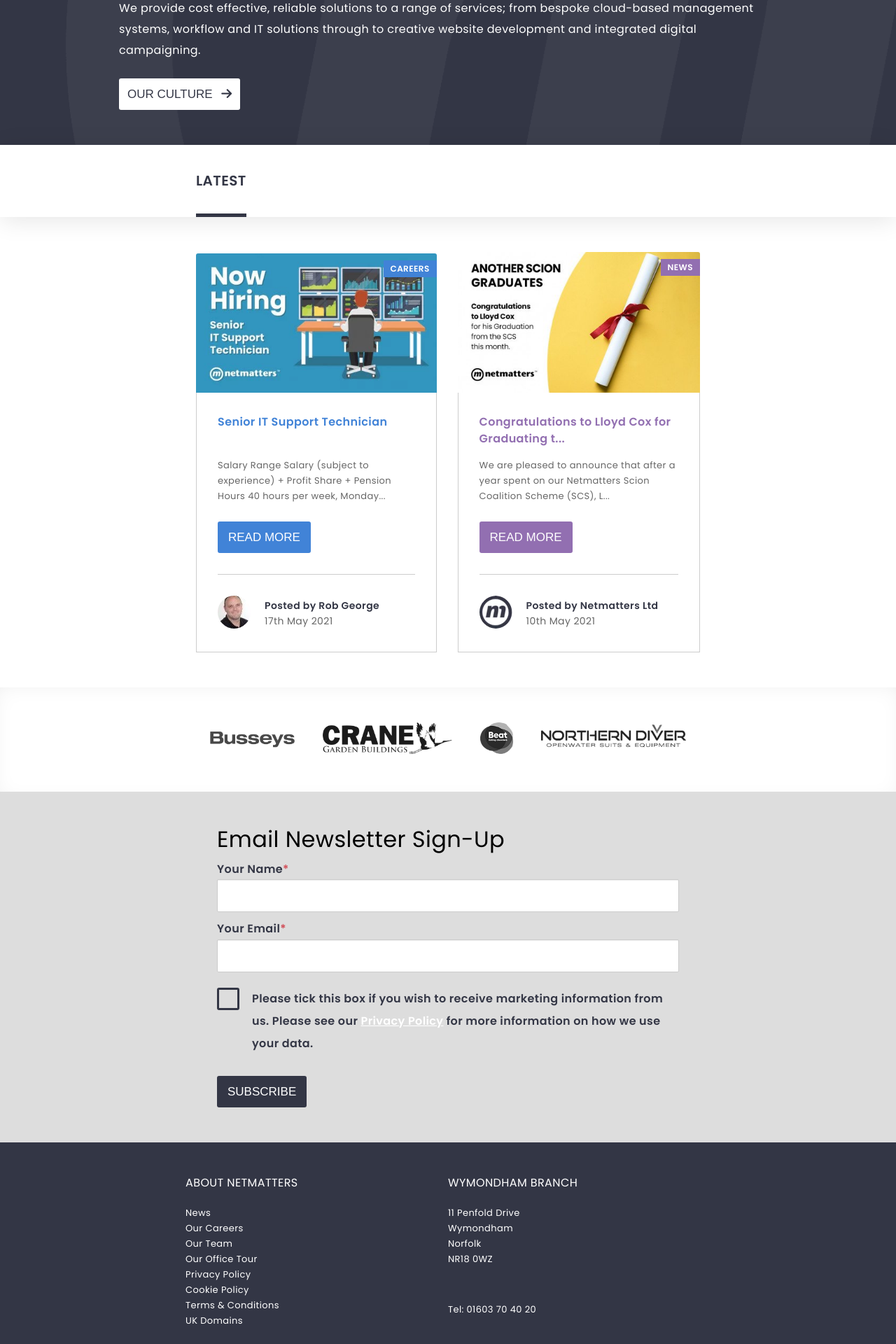
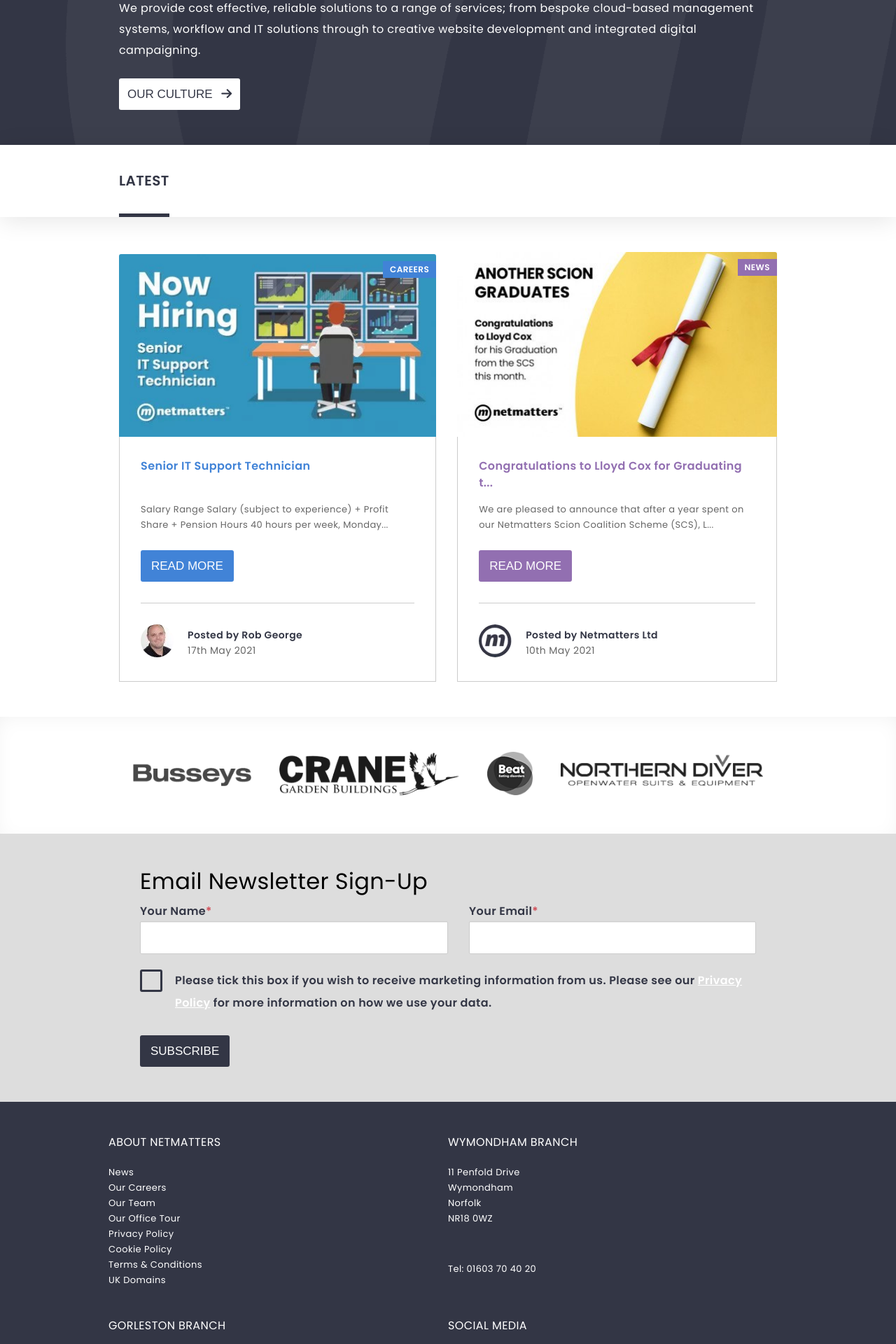
Before and after one commit to adam-pearson/HTML-CSS-Reflection, a PHP site: page / in a window 1280 px wide. Shown: the part 2119-4039 px from the top of the page at 70% size. Run offline with PHP 8.4, Linux system fonts and the light colour scheme; some libraries are stand-ins or nearby versions.

Commit message:
Finished large size version

```diff
--- a/css/styles.css
+++ b/css/styles.css
@@ -1504,5 +1504,33 @@ footer {
   .about {
     width: 970px;
   }
+  .latest-top {
+    width: 970px;
+  }
+  .latest-cards-container {
+    width: 970px;
+  }
+  .logos-container {
+    width: 970px;
+  }
+  .newsletter-inner {
+    width: 970px;
+  }
+  .sign-up-input {
+    flex: 1 1 450px;
+    flex-basis: 46.591%;
+  }
+  .sign-up-input:last-child {
+    padding-left: 30px;
+  }
+  .footer-flex {
+    width: 970px;
+  }
+  .accred-container,
+  .accred-inner {
+    width: 970px;
+    margin-left: auto;
+    margin-right: auto;
+  }
 }
 /*# sourceMappingURL=styles.css.map */
--- a/scss/_mqueries.scss
+++ b/scss/_mqueries.scss
@@ -154,8 +154,7 @@
         align-items: stretch;
         > .bespoke-software,
         .it-support,
-        .digital-marketing,
-        {
+        .digital-marketing {
             flex: 1 30%;
             &:not(:first-child) {
                 margin-left: 30px;
@@ -181,5 +180,39 @@
         width: 970px;
     }
 
+    .latest-top {
+        width: 970px;
+    }
 
+    .latest-cards-container {
+        width: 970px;
+
+    }
+
+    .logos-container {
+        width: 970px;
+    }
+
+    .newsletter-inner {
+        width: 970px;
+    }
+
+    .sign-up-input {
+        flex: 1 1 450px;
+        flex-basis: 46.591%;
+        &:last-child {
+            padding-left: 30px;
+        }
+    }
+
+    .footer-flex {
+        width: 970px;
+    }
+
+    .accred-container,
+    .accred-inner {
+        width: 970px;
+        margin-left: auto;
+        margin-right: auto;
+    }
 }
```
Also changed, not shown: 1 other file.
